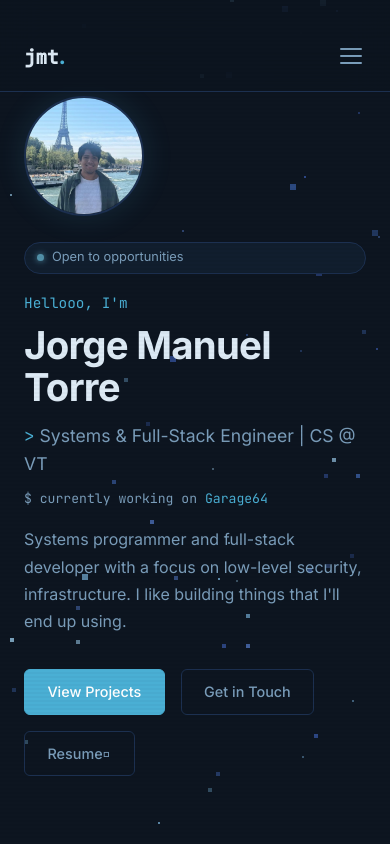
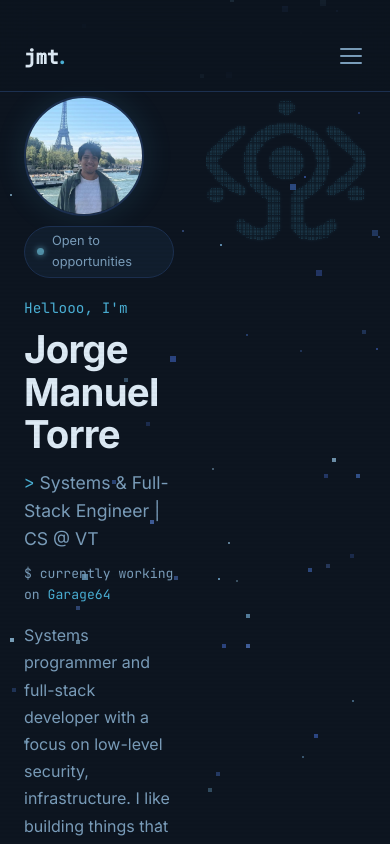
Before and after one commit to jmtorr3/jmtorr3.github.io, a React (Vite) app: page / in a window 390 px wide. Shown: the top 844 px of the page. Built offline with nearby package versions, Linux system fonts and the light colour scheme; a web font is replaced by a local one.

Commit message:
fixing ascii for mobile

```diff
--- a/src/components/Hero.css
+++ b/src/components/Hero.css
@@ -28,8 +28,6 @@
   pointer-events: none;
   user-select: none;
   white-space: pre;
-
-  /* The breathing animation: 3 seconds, eases in and out, loops back and forth */
   animation: ascii-breathe 4s ease-in-out infinite alternate;
 }
 
@@ -53,15 +51,33 @@
 
 @media (max-width: 780px) {
   .hero {
-    flex-direction: column;
     align-items: flex-start;
     min-height: auto;
     padding-top: 6rem;
     padding-bottom: 2rem;
   }
 
+  .hero-content {
+    grid-template-columns: auto 1fr;
+  }
+
   .hero-ascii {
-    display: none;
+    grid-column: 2;
+    grid-row: 1;
+    align-self: start;
+    max-width: none;
+    font-size: 0.38rem;
+    line-height: 1.1;
+  }
+
+  .status-badge,
+  .hero-greeting,
+  .hero-name,
+  .hero-role,
+  .hero-working,
+  .hero-bio,
+  .hero-cta {
+    grid-column: 1 / span 2;
   }
 }
 
@@ -95,7 +111,6 @@
   border-radius: 50%;
   object-fit: cover;
   border: 2px solid var(--border);
-  margin-bottom: 1rem;
   box-shadow: 0 0 30px var(--accent-glow);
 }
 
```
